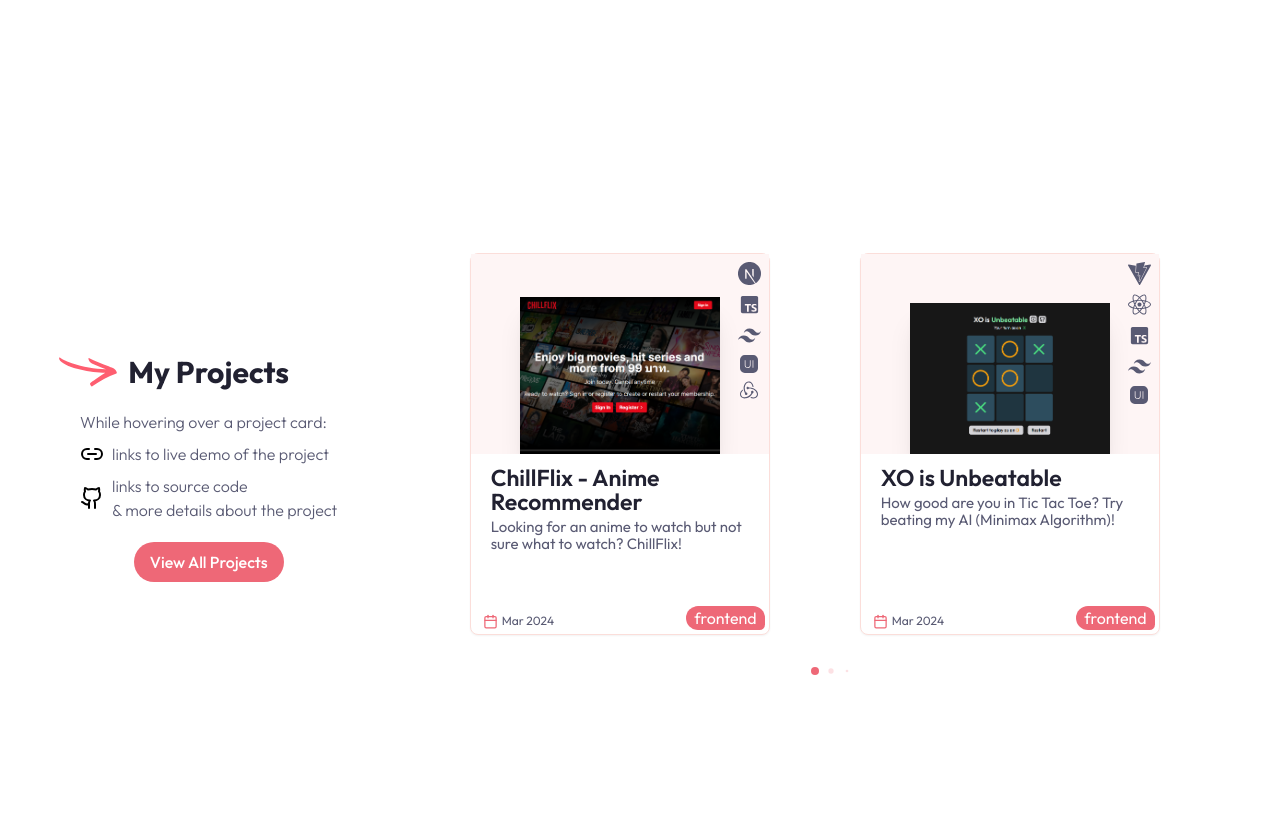
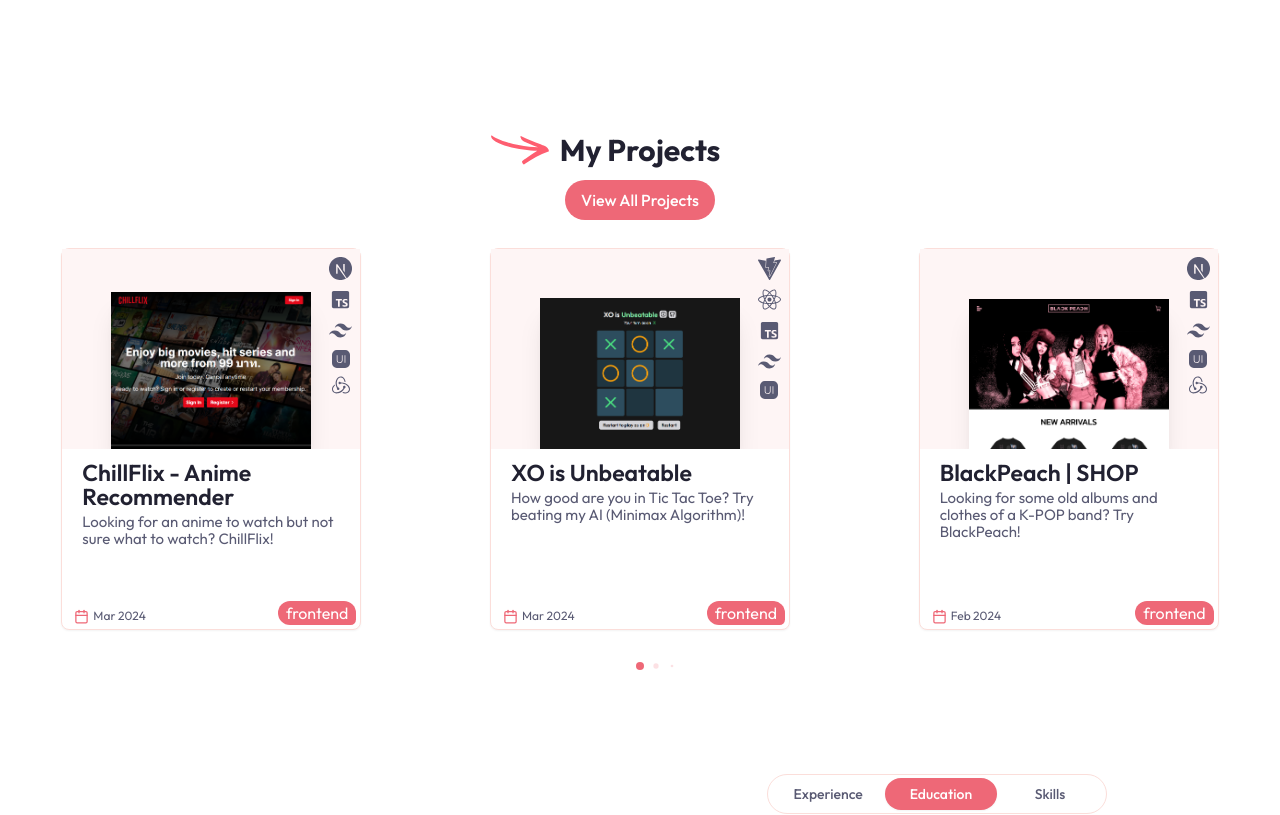
Before and after one commit to photkosee/next-portfolio, a Next.js app: page / in a window 1280 px wide. Shown: the part 740-1555 px from the top of the page. Built offline with nearby package versions, Linux system fonts and the light colour scheme.

Commit message:
update: project section's layout + image optimization with next image

```diff
--- a/components/background/ArrowDoodle.tsx
+++ b/components/background/ArrowDoodle.tsx
@@ -2,7 +2,7 @@ const ArrowDoodle = () => {
   return (
     <svg
       className="
-      absolute w-20 sm:w-28 -left-11 md:-left-10 xl:-left-12
+      absolute w-20 sm:w-28 -left-20 md:-left-24
       -z-10 hidden sm:block
       "
       xmlns="http://www.w3.org/2000/svg"
--- a/components/cards/ProjectCard.tsx
+++ b/components/cards/ProjectCard.tsx
@@ -53,6 +53,7 @@ const ProjectCard = ({
               width={200}
               height={150}
               alt="project's mockup"
+              placeholder="blur"
               priority
             />
 
--- a/components/sections/ProjectSection.tsx
+++ b/components/sections/ProjectSection.tsx
@@ -20,18 +20,15 @@ const ProjectSection = () => {
     <section className="mt-28">
       <motion.div
         className="
-        w-full mx-auto flex flex-col lg:flex-row gap-y-7 gap-x-3 relative
-        overflow-x-hidden max-w-7xl lg:pl-8 xl:pl-20 lg:items-center
+        w-full mx-auto flex flex-col gap-y-7 relative
+        overflow-x-hidden max-w-7xl px-3
         "
         initial="offscreen"
         whileInView="onscreen"
         viewport={{ once: true, amount: 0.3 }}
       >
         <motion.div
-          className="
-          max-w-[330px] mx-auto h-1/2 lg:h-[84vh] lg:mx-0
-          flex flex-col justify-center
-          "
+          className="max-w-[330px] mx-auto flex flex-col justify-center gap-3"
           variants={fadeIn("left")}
         >
           <div
@@ -44,26 +41,6 @@ const ProjectSection = () => {
             My Projects
           </div>
 
-          <p
-            className="
-            my-2 lg:my-5 text-start text-muted-foreground font-light
-            text-sm md:text-[16px] md:leading-[24px] flex flex-col gap-y-2
-            "
-          >
-            <p>While hovering over a project card:</p>
-            <div className="flex items-center gap-x-2">
-              <Link2Icon className="text-black dark:text-white" />
-              links to live demo of the project
-            </div>
-            <div className="flex items-center gap-x-2">
-              <GithubIcon className="text-black dark:text-white" />
-              <div>
-                <p>links to source code</p>
-                <p>& more details about the project</p>
-              </div>
-            </div>
-          </p>
-
           <div className="w-full flex justify-center">
             <Link className="max-w-[170px]" href="/projects" passHref>
               <Button className="rounded-full max-w-[170px]">
@@ -74,23 +51,23 @@ const ProjectSection = () => {
         </motion.div>
 
         <motion.div
-          className="
-          max-w-[650px] w-full xl:max-w-[750px]
-          flex items-center h-full max-h-[450px] lg:max-h-full mx-auto
-          "
+          className="w-full flex items-center h-full max-h-[450px] mx-auto"
           variants={fadeIn("right")}
         >
           <Swiper
-            className="w-full h-[400px] sm:h-[430px]"
+            className="h-[400px] sm:h-[430px]"
             slidesPerView={1}
             autoplay={{
-              delay: 7000,
+              delay: 10000,
               stopOnLastSlide: false,
               disableOnInteraction: true,
             }}
             breakpoints={{
               700: {
                 slidesPerView: 2,
+              },
+              1050: {
+                slidesPerView: 3,
               },
             }}
             spaceBetween={30}
--- a/components/sections/QualificationTab.tsx
+++ b/components/sections/QualificationTab.tsx
@@ -2,6 +2,7 @@ import { Briefcase, Layers, School } from "lucide-react";
 
 import { experiences, educations, stacks } from "@/components/storage";
 import { Tabs, TabsContent, TabsList, TabsTrigger } from "@/components/ui/tabs";
+import Image from "next/image";
 
 const QualificationTab = () => {
   return (
@@ -60,10 +61,13 @@ const QualificationTab = () => {
           <div>
             {experiences.map((experience, index) => (
               <div className="flex gap-x-5 group" key={index}>
-                <img
+                <Image
                   src={experience.logo}
                   alt={experience.company}
                   className="w-[55px] h-[55px] mt-2 object-scale-down"
+                  width={55}
+                  height={55}
+                  placeholder="blur"
                 />
                 <div className="flex flex-col">
                   <div className="text-base font-medium">
--- /dev/null
+++ b/components/ui/skeleton.tsx
@@ -0,0 +1,15 @@
+import { cn } from "@/lib/utils"
+
+function Skeleton({
+  className,
+  ...props
+}: React.HTMLAttributes<HTMLDivElement>) {
+  return (
+    <div
+      className={cn("animate-pulse rounded-md bg-muted", className)}
+      {...props}
+    />
+  )
+}
+
+export { Skeleton }
```
